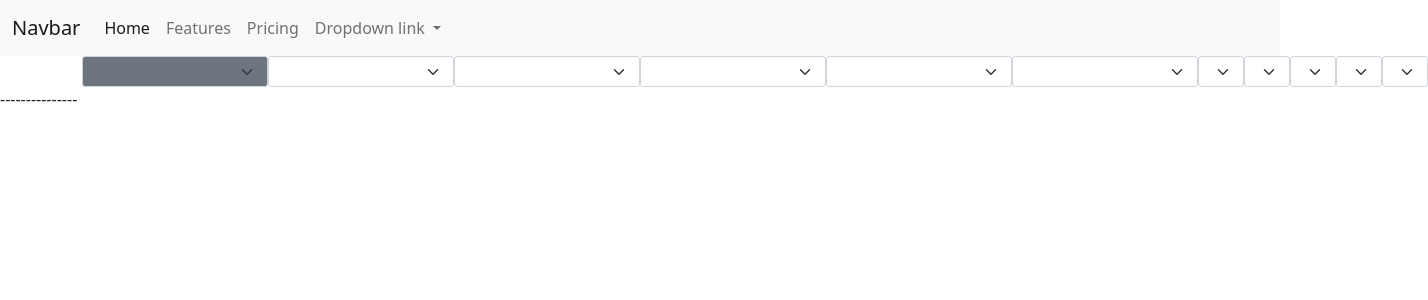
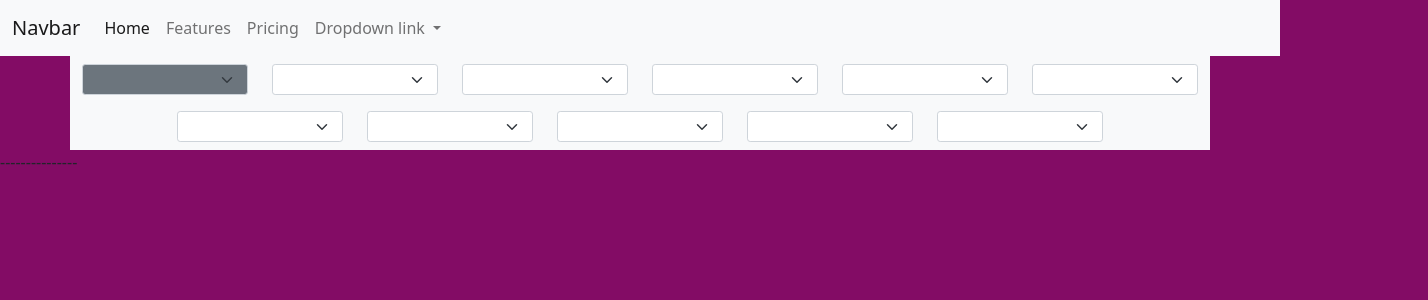
Before and after one commit to JoelB-E276/Cocktails, an Angular app: page / in a window 1280 px wide. Shown: the top 300 px of the page, 1428 px wide, since content can reach past the window. Built offline with nearby package versions, Linux system fonts and the light colour scheme.

Commit message:
Fix HTML with Bootstrap grid

```diff
--- a/src/app/home/home.component.css
+++ b/src/app/home/home.component.css
@@ -1,3 +1,6 @@
+.content{
+	flex: 1;
+}
 .card{
     border-color: blueviolet !important;
     -webkit-box-shadow: 4px 0px 16px 5px rgba(0,0,0,0.53);
--- a/src/app/home/home.component.html
+++ b/src/app/home/home.component.html
@@ -1,7 +1,7 @@
-<div class="container">
-  <div class="row">
-    <div class="d-flex justify-content-evenly">
-      <form #RumTypeform="ngForm" (click)="getCocktails(RumTypeform.value)" class="col-2">
+<div class="container content bg-light">
+  <div class="row justify-content-center">
+    <div class="col-6 col-sm-4 col-md-3 col-xl-2 my-2">
+      <form #RumTypeform="ngForm" (click)="getCocktails(RumTypeform.value)">
         <select class="form-select form-select-sm bg-secondary" type="button" ngModel name="RumType" aria-label=".form-select-sm">
           <option selected>Rum type</option>
           <option value="151 proof rum">151 proof rum</option>
@@ -13,7 +13,9 @@
           <option value="White rum">White rum</option>
         </select>
       </form>
-      <form #WiskeyTypeform="ngForm" (click)="getCocktails(WiskeyTypeform.value)"class="col-2">
+    </div>
+    <div class="col-6 col-sm-4 col-md-3 col-xl-2 my-2">
+      <form #WiskeyTypeform="ngForm" (click)="getCocktails(WiskeyTypeform.value)" >
         <select class="form-select form-select-sm text-reset" ngModel name="WiskeyType" aria-label=".form-select-sm">
           <option selected>Wiskey type</option>
           <option value="Blended whiskey">Blended whiskey</option>
@@ -25,7 +27,9 @@
           <option value="Whiskey">Wiskey</option>
         </select>
       </form>
-      <form #Alcoholform="ngForm" (click)="getCocktails(Alcoholform.value)"class="col-2">
+    </div>
+    <div class="col-6 col-sm-4 col-md-3 col-xl-2 my-2">
+      <form #Alcoholform="ngForm" (click)="getCocktails(Alcoholform.value)">
         <select class="form-select form-select-sm text-reset" ngModel name="Alcohol" aria-label=".form-select-sm">
           <option selected>Aperitif alcohol</option>
           <option value="Gin">Gin</option>
@@ -39,7 +43,9 @@
           <option value="Peach Vodka">Peach Vodka</option>
         </select>
       </form>
-      <form #OtherAlcoholform="ngForm" (click)="getCocktails(OtherAlcoholform.value)"class="col-2">
+    </div>
+    <div class="col-6 col-sm-4 col-md-3 col-xl-2 my-2">
+      <form #OtherAlcoholform="ngForm" (click)="getCocktails(OtherAlcoholform.value)">
         <select class="form-select form-select-sm text-reset" ngModel name="OtherAlcohol" aria-label=".form-select-sm">
           <option selected>Other alcohol</option>
           <option value="Absinthe">Absinthe</option>
@@ -53,7 +59,9 @@
           <option value="Ale">Ale(Beer)</option>
         </select>
       </form>
-      <form #Wineform="ngForm" (click)="getCocktails(Wineform.value)"class="col-2">
+    </div>
+    <div class="col-6 col-sm-4 col-md-3 col-xl-2 my-2">
+      <form #Wineform="ngForm" (click)="getCocktails(Wineform.value)">
         <select class="form-select form-select-sm text-reset" ngModel name="WineForm" aria-label=".form-select-sm">
           <option selected>Wine based</option>
           <option value="Apple brandy">Apple brandy</option>
@@ -74,7 +82,9 @@
           <option value="White wine">White wine</option>
         </select>
       </form>
-      <form #Sodaform="ngForm" (click)="getCocktails(Sodaform.value)"class="col-2">
+    </div>
+    <div class="col-6 col-sm-4 col-md-3 col-xl-2 my-2">
+      <form #Sodaform="ngForm" (click)="getCocktails(Sodaform.value)">
         <select class="form-select form-select-sm text-reset" ngModel name="SodaForm" aria-label=".form-select-sm">
           <option selected>Soda</option>
           <option value="7-Up">7 up</option>
@@ -86,6 +96,8 @@
           <option value="Tonic water">Tonic water</option>
         </select>
       </form>
+    </div>
+    <div class="col-6 col-sm-4 col-md-3 col-xl-2 my-2">
       <form #Juiceform="ngForm" (click)="getCocktails(Juiceform.value)">
         <select class="form-select form-select-sm text-reset" ngModel name="Juice" aria-label=".form-select-sm">
           <option selected>Juice</option>
@@ -102,6 +114,8 @@
           <option value="Tomato juice">Tomato juice</option>
         </select>
       </form>
+    </div>
+    <div class="col-6 col-sm-4 col-md-3 col-xl-2 my-2">
       <form #Fruitform="ngForm" (click)="getCocktails(Fruitform.value)">
         <select class="form-select form-select-sm text-reset" ngModel name="Fruitform" aria-label=".form-select-sm">
           <option selected>Fruit</option>
@@ -121,6 +135,8 @@
           <option value="Strawberries">Strawberries (Berry ??)</option>
          </select>
       </form>
+    </div>
+    <div class="col-6 col-sm-4 col-md-3 col-xl-2 my-2">
       <form #Sugarform="ngForm" (click)="getCocktails(Sugarform.value)">
         <select class="form-select form-select-sm text-reset" ngModel name="Sugar" aria-label=".form-select-sm">
           <option selected>Sugar</option>
@@ -132,6 +148,8 @@
           <option value="Powdered sugar">Powdered sugar</option>
         </select>
       </form>
+    </div>
+    <div class="col-6 col-md-3 col-xl-2 my-2">
      <form #Coffeeform="ngForm" (click)="getCocktails(Coffeeform.value)">
         <select class="form-select form-select-sm text-reset" ngModel name="Coffee" aria-label=".form-select-sm">
           <option selected>Coffee/Tea</option>
@@ -141,6 +159,8 @@
           <option value="Tea">Tea</option>
         </select>
       </form>
+    </div>
+    <div class="col-6 col-md-3 col-xl-2 my-2">
       <form #Spicedform="ngForm" (click)="getCocktails(Spicedform.value)">
         <select class="form-select form-select-sm text-reset" ngModel name="SpicedForm" aria-label=".form-select-sm">
           <option selected>Spiced</option>
@@ -154,39 +174,40 @@
           <option value="Tabasco sauce">Tabasco sauce</option>
         </select>
       </form>
-<!--        <form #form="ngForm" (click)="getCocktails(form.value)">
-        <select class="form-select form-select-sm text-reset" ngModel name="" aria-label=".form-select-sm">
-          <option selected></option>
-          <option value=""></option>
-          <option value=""></option>
-          <option value=""></option>
-          <option value=""></option>
-          <option value=""></option>
-          <option value=""></option>
-          <option value=""></option>
-          <option value=""></option>
-        </select>
-      </form> -->
     </div>
   </div>
 </div>
 
+
 <!-- 1{{ ingredientName | json }} <br>
  -->---------------
-<div class="container-fluid">
-  <div class="row">
-    <div *ngFor="let data of ingredientName.drinks">
-      <div class="col-sm-3 mb-3">
+
+
+ <div class="container-fluid bg-success">
+   <div class="row">
+     <div *ngFor="let data of ingredientName.drinks" class="col-6 col-md-4 col-lg-3 mb-3 d-flex justify-content-around">
         <div class="card text-center" style="width: 15rem;">
-  <!--         <img src="{{ data.strDrinkThumb }}" class="card-img-top" alt="{{ data.strDrink }}">
-  -->        <div class="card-body">
+<!--           <img src="{{ data.strDrinkThumb }}" class="card-img-top" alt="{{ data.strDrink }}">
+ -->         <div class="card-body">
+            <p class="card-text"><a href="" class="btn neons stretched-link text-decoration-none">{{ data.strDrink }}</a></p>
+          </div>
+        </div>
+      </div>
+    <!-- <div class="container-fluid">
+  <div class="row justify-content-center">
+    <div *ngFor="let data of ingredientName.drinks" class="col-5 col-md-6 mb-3">
+      <div class="card text-center" style="width: 15rem;">
+          <img src="{{ data.strDrinkThumb }}" class="card-img-top" alt="{{ data.strDrink }}">
+         <div class="card-body">
             <p class="card-text btn neons"><a href="" class="stretched-link text-decoration-none">{{ data.strDrink }}</a></p>
           </div>
         </div>
       </div>
     </div>
   </div>
-</div>
+   -->
+
+
 <!--
 { "drinks": [ { "strDrink": "Allegheny", "strDrinkThumb": "https://www.thecocktaildb.com/images/media/drink/uwvyts1483387934.jpg", "idDrink": "11021" },
 
--- a/src/styles.css
+++ b/src/styles.css
@@ -1,4 +1,8 @@
-/* You can add global styles to this file, and also import other style files */
-body{
-/*     background-color: rgb(78, 2, 97);
- */}
+body {
+	margin: 0;
+	display: flex;
+	flex-direction: column;
+	min-height: 100vh;
+  font-size: 1rem;
+  background-color: #830c65;
+}
```
